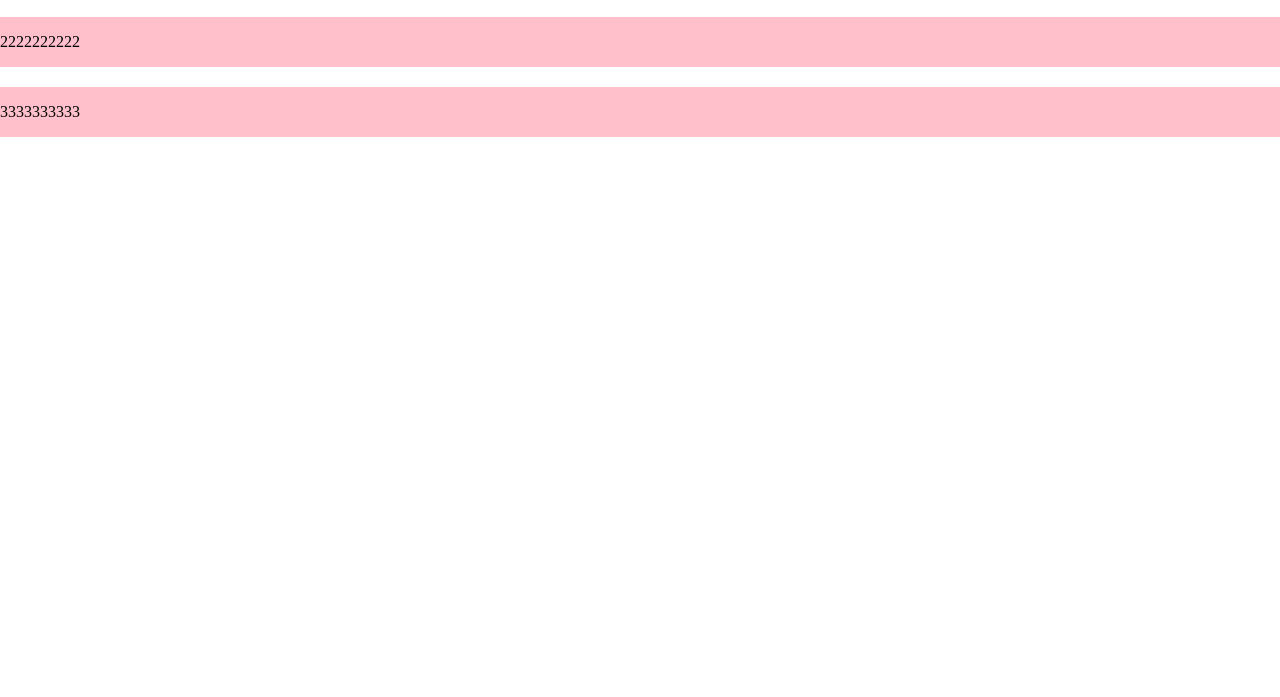
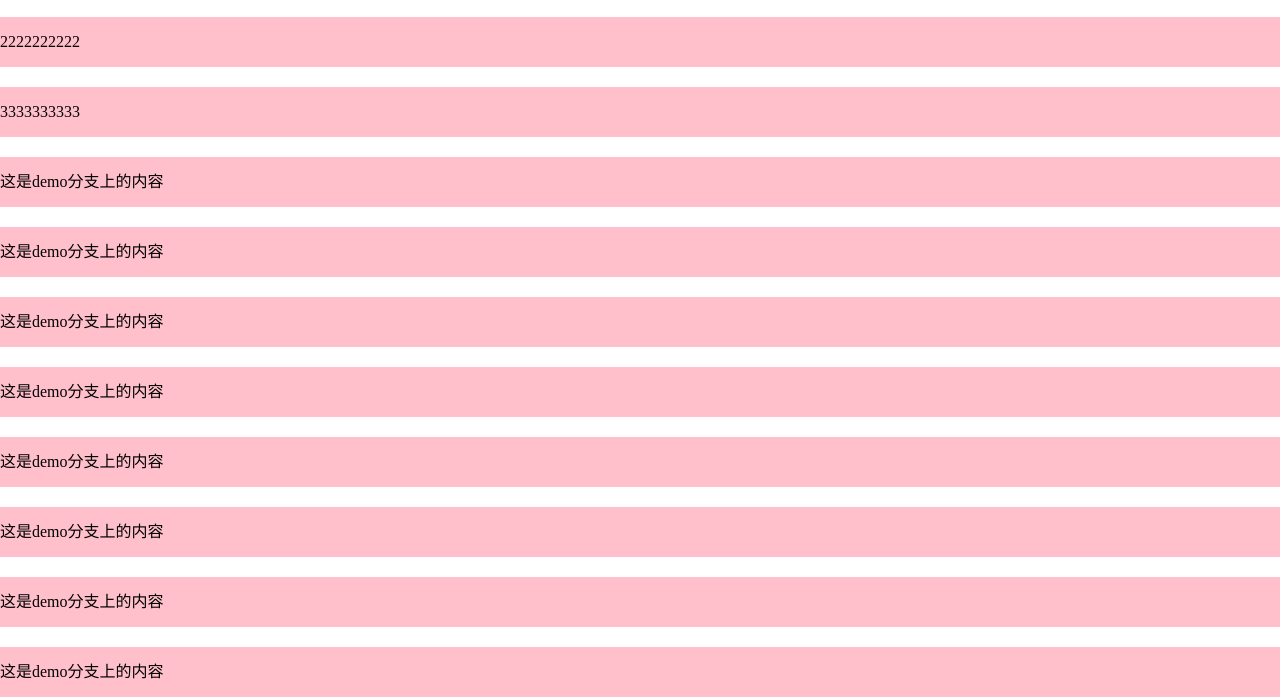
Before and after one commit to zhaogaigai888/gaigaiApp, a plain HTML site: page index.html in a window 1280 px wide. Shown: the part 119-816 px from the top of the page. Drawn offline with Linux system fonts and the light colour scheme.

Commit message:
add demo

```diff
--- a/index.html
+++ b/index.html
@@ -25,5 +25,13 @@
     <p>1111111111</p>
     <p>2222222222</p>
     <p>3333333333</p>
+    <p>这是demo分支上的内容</p>
+    <p>这是demo分支上的内容</p>
+    <p>这是demo分支上的内容</p>
+    <p>这是demo分支上的内容</p>
+    <p>这是demo分支上的内容</p>
+    <p>这是demo分支上的内容</p>
+    <p>这是demo分支上的内容</p>
+    <p>这是demo分支上的内容</p>
 
 </html>
```
